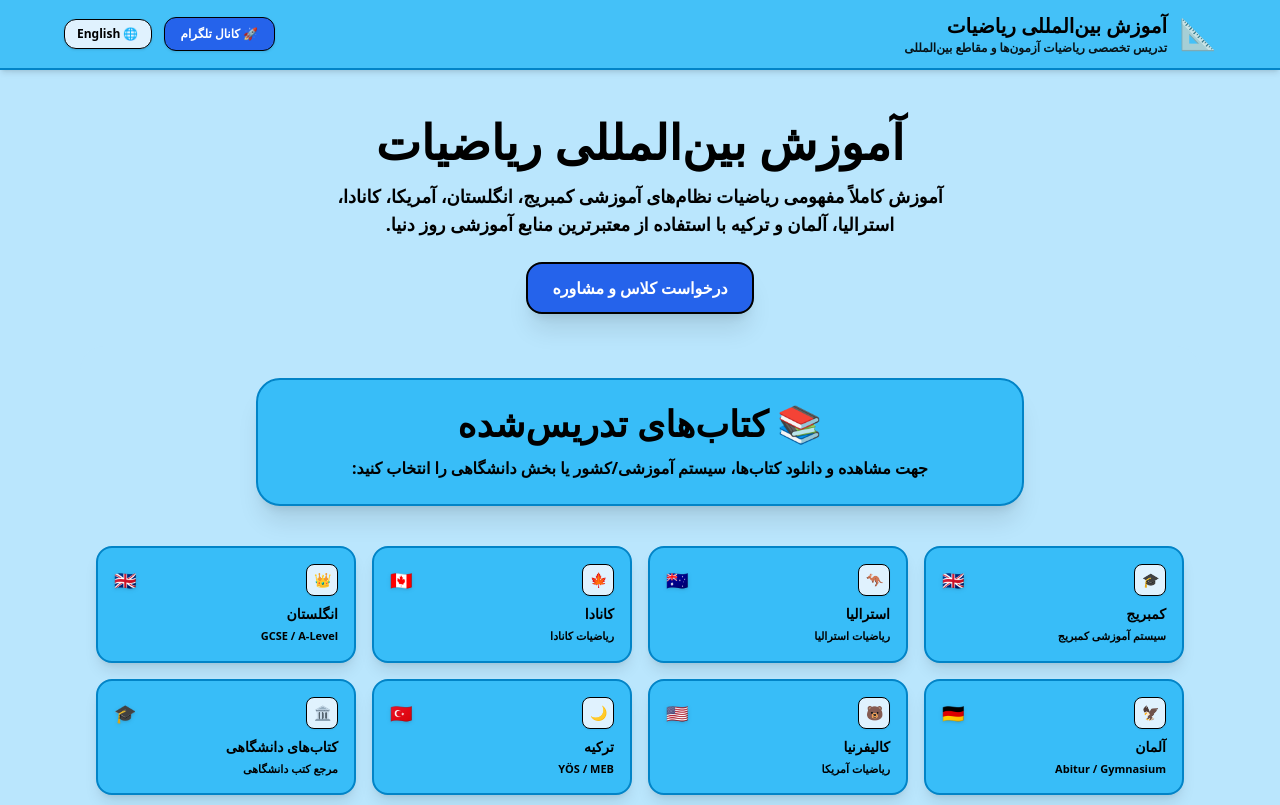
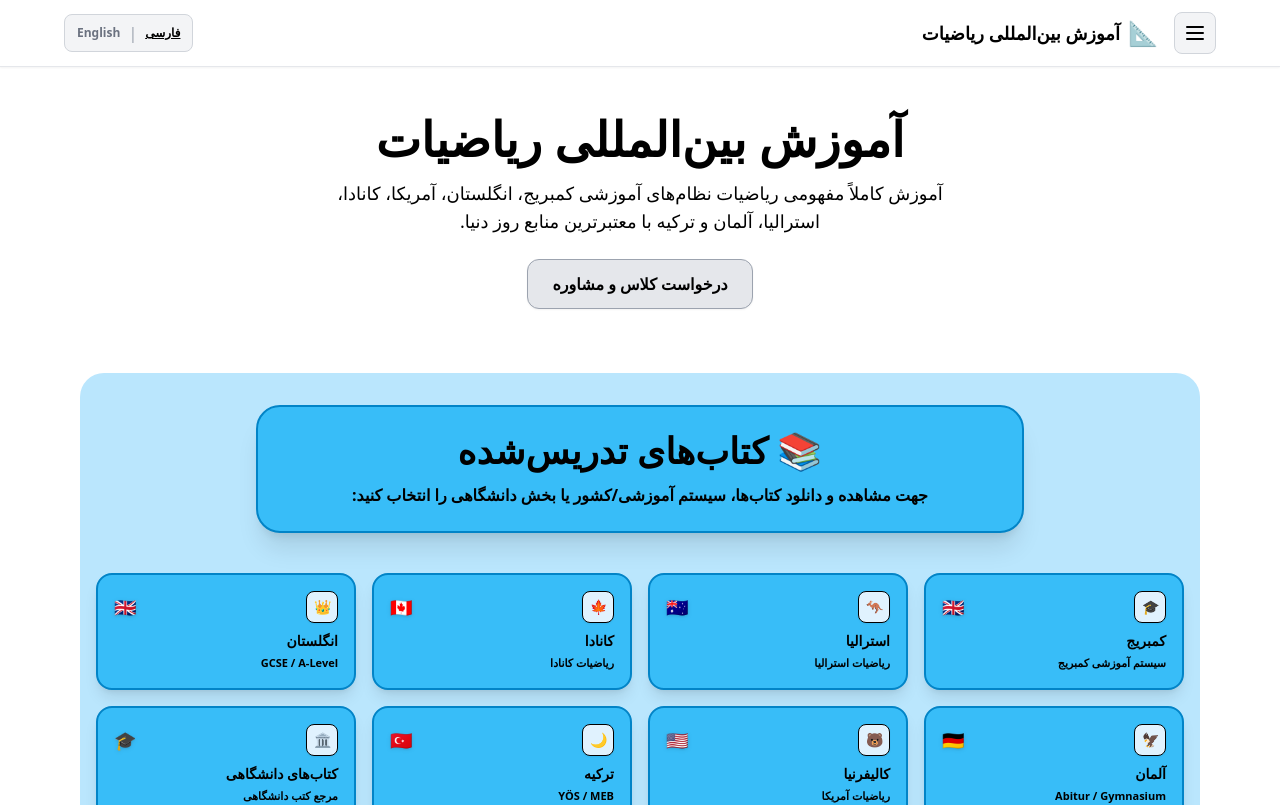
Before and after one commit to Hmohammadiz633/International-Mathematics-Site, a Next.js app: page / in a window 1280 px wide. Shown: the top 805 px of the page. Built offline with nearby package versions, Linux system fonts and the light colour scheme.

Commit message:
Update page.js

```diff
--- a/app/page.js
+++ b/app/page.js
@@ -6,53 +6,99 @@ import ContactButtons from '@/components/ContactButtons';
 
 export default function Home() {
   const [lang, setLang] = useState('fa');
+  const [isMenuOpen, setIsMenuOpen] = useState(false);
   const isFa = lang === 'fa';
 
+  const scrollToSection = (id) => {
+    setIsMenuOpen(false);
+    const element = document.getElementById(id);
+    if (element) {
+      element.scrollIntoView({ behavior: 'smooth' });
+    }
+  };
+
   return (
-    <main dir={isFa ? 'rtl' : 'ltr'} className="min-h-screen bg-sky-200 text-black font-sans pb-12">
-      {/* هدر سایت و دکمه تغییر زبان */}
-      <header className="sticky top-0 z-50 bg-sky-400/90 backdrop-blur-md border-b-2 border-sky-600 px-4 py-3 shadow-md">
+    <main dir={isFa ? 'rtl' : 'ltr'} className="min-h-screen bg-white text-black font-sans pb-12">
+      {/* هدر اصلی */}
+      <header className="sticky top-0 z-50 bg-white border-b border-gray-200 px-4 py-3 shadow-sm">
         <div className="max-w-6xl mx-auto flex items-center justify-between">
-          <div className="flex items-center gap-3">
-            <span className="text-3xl">📐</span>
-            <div>
-              <h1 className="font-black text-lg md:text-xl text-black">
-                {isFa ? 'آموزش بین‌المللی ریاضیات' : 'International Math Education'}
+
+          {/* سمت راست: منوی همبرگری (سه خط) */}
+          <div className="flex items-center gap-4">
+            <button
+              onClick={() => setIsMenuOpen(!isMenuOpen)}
+              className="p-2 text-black bg-gray-100 hover:bg-gray-200 rounded-lg border border-gray-300 transition"
+              aria-label="Toggle Menu"
+            >
+              <svg className="w-6 h-6" fill="none" stroke="currentColor" viewBox="0 0 24 24">
+                {isMenuOpen ? (
+                  <path strokeLinecap="round" strokeLinejoin="round" strokeWidth={2} d="M6 18L18 6M6 6l12 12" />
+                ) : (
+                  <path strokeLinecap="round" strokeLinejoin="round" strokeWidth={2} d="M4 6h16M4 12h16M4 18h16" />
+                )}
+              </svg>
+            </button>
+
+            {/* لوگو و عنوان */}
+            <div className="flex items-center gap-2">
+              <span className="text-2xl">📐</span>
+              <h1 className="font-bold text-base md:text-lg text-black">
+                {isFa ? 'آموزش بین‌المللی ریاضیات' : 'International Math'}
               </h1>
-              <p className="text-xs font-bold text-black opacity-90">
-                {isFa ? 'تدریس تخصصی ریاضیات آزمون‌ها و مقاطع بین‌المللی' : 'Specialized Math Tutoring'}
-              </p>
             </div>
           </div>
 
-          <div className="flex items-center gap-3">
-            <a
-              href="https://t.me/International_Maths"
-              target="_blank"
-              rel="noopener noreferrer"
-              className="hidden sm:flex items-center gap-2 px-4 py-2 bg-blue-600 hover:bg-blue-700 text-white font-bold rounded-xl text-xs border border-black shadow transition"
+          {/* سمت چپ: پکیج تغییر زبان کنار هم با خط عمودی */}
+          <div className="flex items-center gap-2 bg-gray-100 px-3 py-1.5 rounded-lg border border-gray-300">
+            <button
+              onClick={() => setLang('fa')}
+              className={`text-xs font-bold transition ${isFa ? 'text-black underline' : 'text-gray-500 hover:text-black'}`}
             >
-              🚀 {isFa ? 'کانال تلگرام' : 'Telegram Channel'}
-            </a>
-
+              فارسی
+            </button>
+            <span className="text-gray-400 font-light">|</span>
             <button
-              onClick={() => setLang(isFa ? 'en' : 'fa')}
-              className="px-3 py-1.5 bg-sky-100 hover:bg-sky-300 text-black font-black text-xs rounded-xl border border-black shadow transition"
+              onClick={() => setLang('en')}
+              className={`text-xs font-bold transition ${!isFa ? 'text-black underline' : 'text-gray-500 hover:text-black'}`}
             >
-              🌐 {isFa ? 'English' : 'فارسی'}
+              English
             </button>
           </div>
         </div>
+
+        {/* منوی کشویی همبرگری */}
+        {isMenuOpen && (
+          <div className="max-w-6xl mx-auto mt-3 pt-3 border-t border-gray-200 flex flex-col gap-2">
+            <button
+              onClick={() => scrollToSection('about')}
+              className="text-right px-4 py-2 text-sm font-bold text-black bg-gray-50 hover:bg-gray-100 rounded-lg border border-gray-200 transition"
+            >
+              👤 {isFa ? 'درباره من' : 'About Me'}
+            </button>
+            <button
+              onClick={() => scrollToSection('books')}
+              className="text-right px-4 py-2 text-sm font-bold text-black bg-gray-50 hover:bg-gray-100 rounded-lg border border-gray-200 transition"
+            >
+              📚 {isFa ? 'کتب آموزشی' : 'Books'}
+            </button>
+            <button
+              onClick={() => scrollToSection('contact')}
+              className="text-right px-4 py-2 text-sm font-bold text-black bg-gray-50 hover:bg-gray-100 rounded-lg border border-gray-200 transition"
+            >
+              📞 {isFa ? 'ارتباط با استاد' : 'Contact'}
+            </button>
+          </div>
+        )}
       </header>
 
-      {/* بخش بنر و معرفی */}
-      <section className="max-w-4xl mx-auto text-center px-4 pt-12 pb-8">
-        <h2 className="text-3xl md:text-5xl font-black text-black mb-4 leading-tight">
+      {/* بخش درباره من / بنر اصلی */}
+      <section id="about" className="max-w-4xl mx-auto text-center px-4 pt-12 pb-8">
+        <h2 className="text-3xl md:text-5xl font-extrabold text-black mb-4">
           {isFa ? 'آموزش بین‌المللی ریاضیات' : 'International Mathematics Tutoring'}
         </h2>
-        <p className="text-black font-bold text-base md:text-lg leading-relaxed max-w-2xl mx-auto">
+        <p className="text-black text-base md:text-lg leading-relaxed max-w-2xl mx-auto">
           {isFa
-            ? 'آموزش کاملاً مفهومی ریاضیات نظام‌های آموزشی کمبریج، انگلستان، آمریکا، کانادا، استرالیا، آلمان و ترکیه با استفاده از معتبرترین منابع آموزشی روز دنیا.'
+            ? 'آموزش کاملاً مفهومی ریاضیات نظام‌های آموزشی کمبریج، انگلستان، آمریکا، کانادا، استرالیا، آلمان و ترکیه با معتبرترین منابع روز دنیا.'
             : 'Comprehensive math education for Cambridge, UK, US, Canada, Australia, Germany, and Turkey standard curricula.'}
         </p>
 
@@ -61,20 +107,22 @@ export default function Home() {
             href="https://t.me/International_Maths"
             target="_blank"
             rel="noopener noreferrer"
-            className="px-6 py-3 bg-blue-600 hover:bg-blue-700 text-white font-black rounded-2xl border-2 border-black shadow-xl transition transform hover:scale-105"
+            className="px-6 py-3 bg-gray-200 hover:bg-gray-300 text-black font-bold rounded-xl border border-gray-400 shadow-sm transition"
           >
             {isFa ? 'درخواست کلاس و مشاوره' : 'Request Tutoring'}
           </a>
         </div>
       </section>
 
-      {/* بخش کتاب‌ها با تم آبی آسمانی و فونت مشکی */}
-      <div className="max-w-6xl mx-auto px-4">
+      {/* بخش کتاب‌ها */}
+      <div id="books" className="max-w-6xl mx-auto px-4 mt-8">
         <BooksSection lang={lang} />
       </div>
 
-      {/* دکمه‌های شناور ارتباط */}
-      <ContactButtons lang={lang} />
+      {/* دکمه‌های ارتباط */}
+      <div id="contact">
+        <ContactButtons lang={lang} />
+      </div>
     </main>
   );
 }
```
